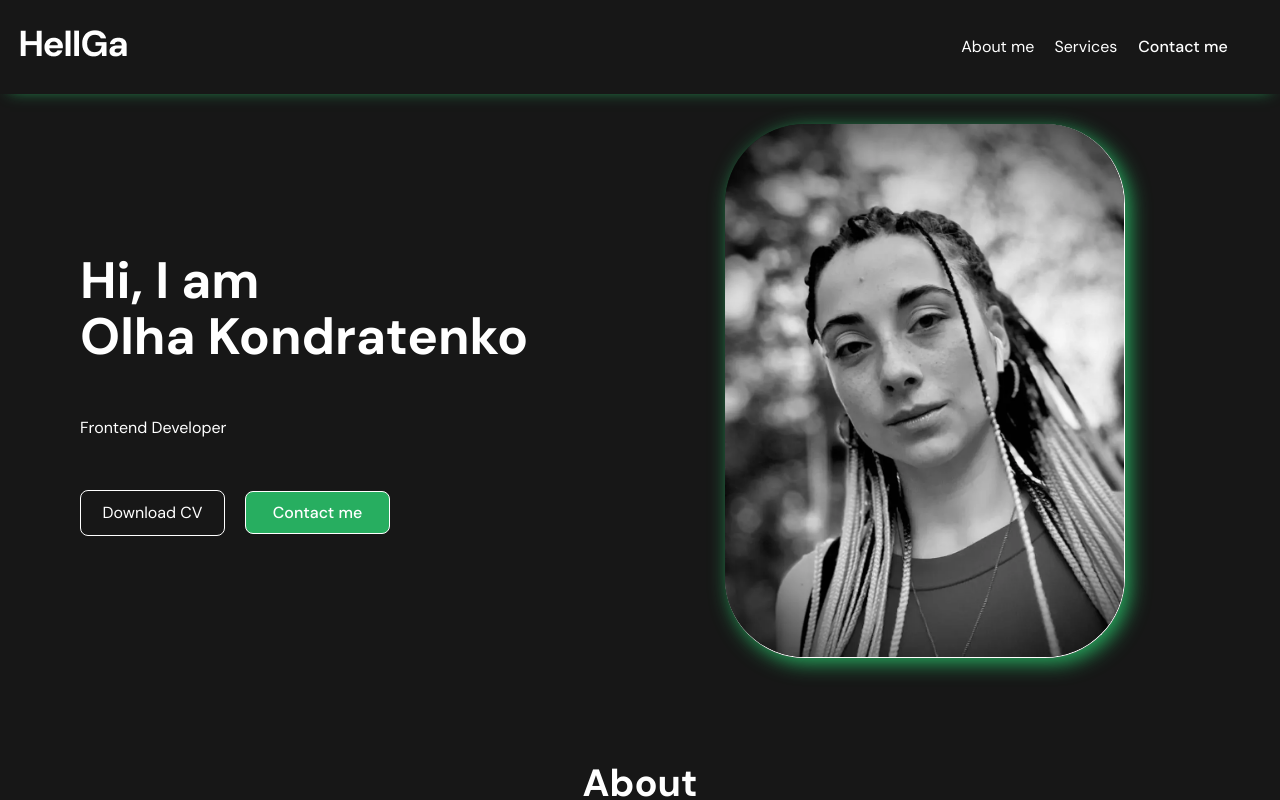
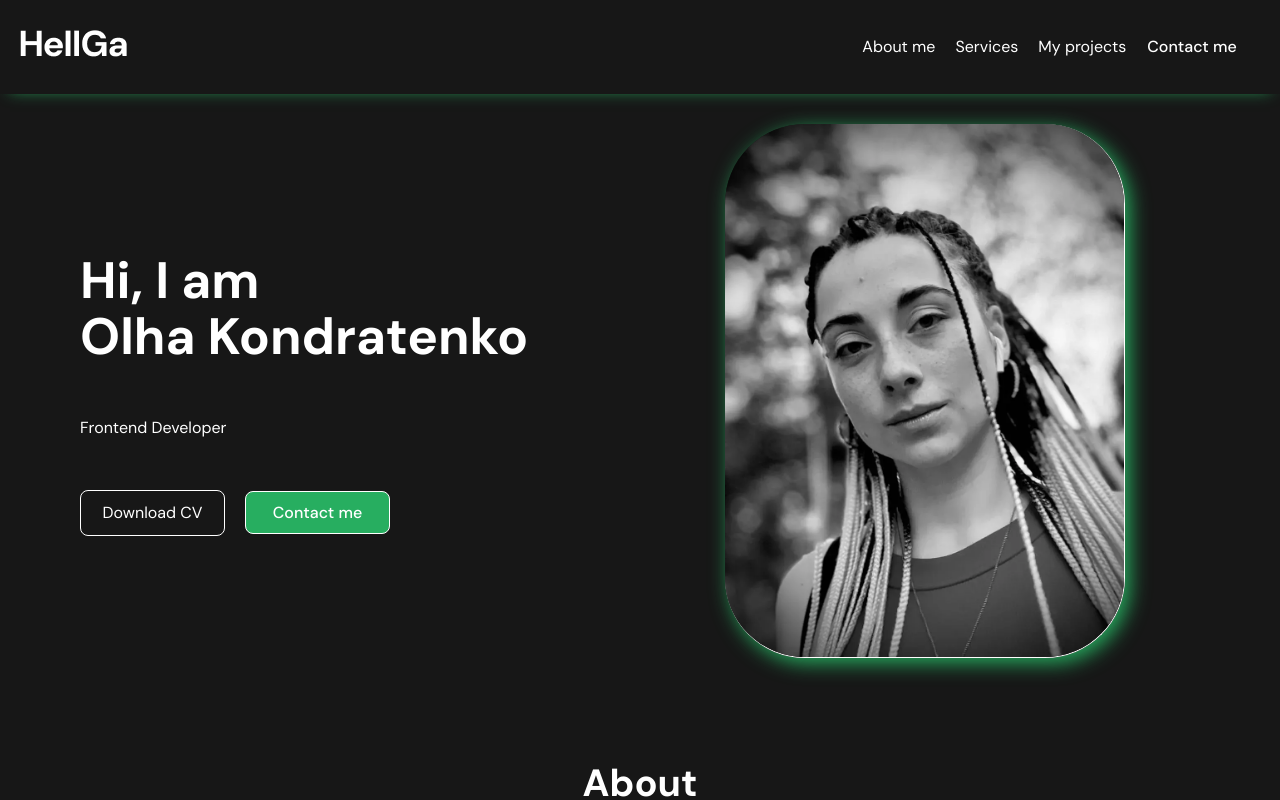
Before and after one commit to Kondratenko666Olga/portfolio, a React (Vite) app: page / in a window 1280 px wide. Shown: the top 800 px of the page. Built offline with nearby package versions, Linux system fonts and the light colour scheme; the HTML template or start-up script is replaced by a standard one.

Commit message:
Projects component added

```diff
--- a/src/App.jsx
+++ b/src/App.jsx
@@ -6,6 +6,7 @@ import About from './components/Main/About/About';
 import Services from './components/Main/Services/Services';
 import Skills from './components/Main/Skils/Skills';
 import Contacts from './components/Main/Contacts/Contacts';
+import Projects from './components/Main/Projects/Projects';
 
 function App() {
   const [isModalOpen, setIsModalOpen] = useState(false);
@@ -28,6 +29,7 @@ function App() {
         <About />
         <Services />
         <Skills />
+        <Projects />
         {isModalOpen && <Contacts onClose={closeModal} />}
       </main>
       <Footer />
--- a/src/components/Header/Header.jsx
+++ b/src/components/Header/Header.jsx
@@ -43,6 +43,9 @@ export default function Header({ onContactClick }) {
           </span>
           <span className="menu-option">
             <a href="#services">Services</a>
+          </span>
+          <span className="menu-option">
+            <a href="#projects">My projects</a>
           </span>
           <span className="menu-option">
             <button className="header-contact" onClick={onContactClick}>
@@ -107,6 +110,9 @@ export default function Header({ onContactClick }) {
             <a href="#services">Services</a>
           </span>
           <span className="menu-option" onClick={() => setIsMenuOpen(false)}>
+            <a href="#projects">My projects</a>
+          </span>
+          <span className="menu-option" onClick={() => setIsMenuOpen(false)}>
             <button className="header-contact" onClick={onContactClick}>
               Contact me
             </button>
--- a/src/components/Header/Header.scss
+++ b/src/components/Header/Header.scss
@@ -79,7 +79,7 @@ header {
   .menu {
     @include flex(row, center, center, nowrap, 20px);
     width: 100%;
-    max-width: 330px;
+    max-width: 420px;
     display: flex;
   }
 }
--- /dev/null
+++ b/src/components/Main/Projects/Projects.jsx
@@ -0,0 +1,11 @@
+import './Projects.scss';
+
+export default function Projects() {
+  return (
+    <section className="projects" id="projects">
+      <div className="container">
+        <div className="projects-inner"></div>
+      </div>
+    </section>
+  );
+}
--- /dev/null
+++ b/src/components/Main/Projects/Projects.scss
@@ -0,0 +1,2 @@
+@use '../../../styles/mixins.scss' as *;
+@use '../../../styles/variables' as *;
```
